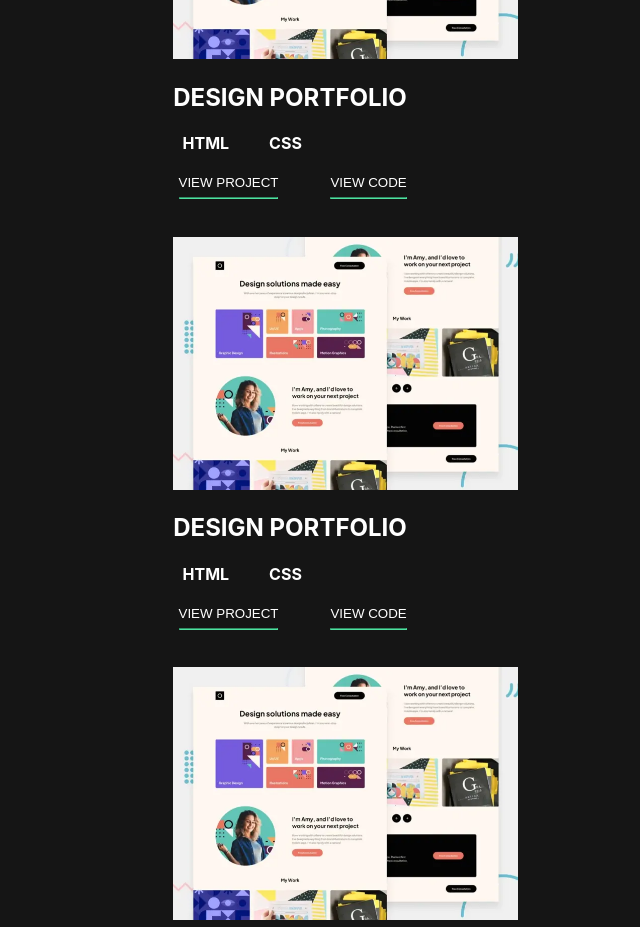
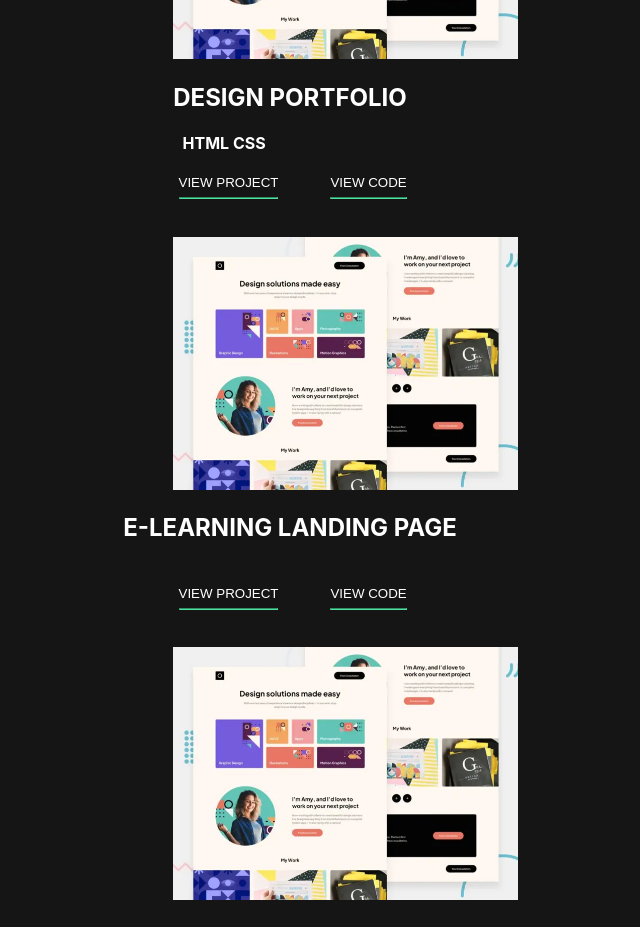
Before and after one commit to M0H1K4/My-portfolio, a React (Create React App) app: page / in a window 1280 px wide. Shown: the part 1540-2467 px from the top of the page, without its empty margins (295-935 px from the left). Built offline with nearby package versions, Linux system fonts and the light colour scheme.

Commit message:
added some links of my linkedin

```diff
--- a/src/App.js
+++ b/src/App.js
@@ -1,25 +1,46 @@
-import logo from './logo.svg';
-import './App.css';
-import Foto from './Components/Foto/Foto.js';
-import Info from './Components/Info/Info.js';
-import Skills from './Components/Skills/Skills.js';
-import Projects from './Components/Projects/Projects.js';
-import Built from  './Components/Built-Projects/Built'
-import Footer from './Components/Footer/Footer';
+import logo from "./logo.svg";
+import "./App.css";
+import Foto from "./Components/Foto/Foto.js";
+import Info from "./Components/Info/Info.js";
+import Skills from "./Components/Skills/Skills.js";
+import Projects from "./Components/Projects/Projects.js";
+import Built from "./Components/Built-Projects/Built";
+import Footer from "./Components/Footer/Footer";
 
+import img1 from "./images/thumbnail-project-1-small.webp";
+import img2 from "./images/thumbnail-project-2-small.webp";
+import img3 from "./images/thumbnail-project-3-small.webp";
 
 function App() {
+  const items = [
+    {
+      id: 1,
+      title: "DESIGN PORTFOLIO",
+      description: "HTML CSS" ,
+    },
+    {
+      id: 2,
+      title: "E-LEARNING LANDING PAGE",
+      description: "HTML CSS JAVASCRIPT",
+    },
+    {
+      id: 3,
+      title: "TODO WEB APP",
+      description: "HTML",
+    },
+  ];
+
   return (
     <div className="App">
-     <Foto/>
-     <Info/>
-     <Skills/>
-     <Projects/>
-     <Built/>
-     <Built/>
-     <Built/>
-     <Built/>
-     <Footer/>
+      <Foto />
+      <Info />
+      <Skills />
+      <Projects />
+      <Built title={items[0].title} description={items[0].description} />
+      <Built title={items[1].title} />
+      <Built title={items[2].title} />
+
+      <Footer />
     </div>
   );
 }
--- a/src/Components/Built-Projects/Built.js
+++ b/src/Components/Built-Projects/Built.js
@@ -2,14 +2,13 @@ import React from "react";
 import img1 from "../../images/thumbnail-project-1-small.webp"
 import "./Built.css";
 
-export default function Built() {
+export default function Built(props) {
   return (
     <div className="built_main_div">
       <img src={img1} className="built-image1" />
-      <h2>DESIGN PORTFOLIO</h2>
+      <h2>{props.title}</h2>
       <div className="skills_h4">
-        <h4>HTML</h4>
-        <h4>CSS</h4>
+        <h4>{props.description}</h4>
       </div>
       <div className="buttons_div">
         <button className="built_button">
--- /dev/null
+++ b/src/Components/CustomLink/Link.js
@@ -0,0 +1,9 @@
+
+
+
+
+const linki = () => {
+    window.open("https://www.linkedin.com/in/luka-kheladze-288b44252/");
+  };
+
+  export default linki;
--- a/src/Components/Footer/Footer.css
+++ b/src/Components/Footer/Footer.css
@@ -13,5 +13,5 @@
 }
 .footer-main{
     background-color: #242424;
-
+    width: 375px;
 }
--- a/src/Components/Info/Info.js
+++ b/src/Components/Info/Info.js
@@ -1,7 +1,9 @@
 import React from "react";
 import "./Info.css";
+import linki from "../CustomLink/Link";
 
 export default function Info() {
+
   return (
     <div className="info_div">
       <h1 className="info_h1">Nice to meet you! I’m Luka Kheladze.</h1>
@@ -9,10 +11,10 @@ export default function Info() {
         Based in the UK, I’m a front-end developer passionate about building
         accessible web apps that users love.
       </p>
-      <button className="info_button" href="https://www.linkedin.com/in/luka-kheladze-288b44252/">
+      <button onClick={linki} className="info_button">
         CONTACT ME
       </button>
-      <hr className="contact_me__hr"/>
+      <hr className="contact_me__hr" />
     </div>
   );
 }
--- a/src/Components/Projects/Projects.js
+++ b/src/Components/Projects/Projects.js
@@ -1,12 +1,13 @@
 import React from "react";
 import "./Projects.css";
+import linki from "../CustomLink/Link";
 
 export default function Projects() {
   return (
     <div className="projects_div">
       <div className="projects_div__title">
         <h1 className="projects_h1">Projects</h1>
-        <button className="projects_button">
+        <button onClick={linki} className="projects_button">
           CONTACT ME!
           <hr className="projects_hr" />
         </button>
```
